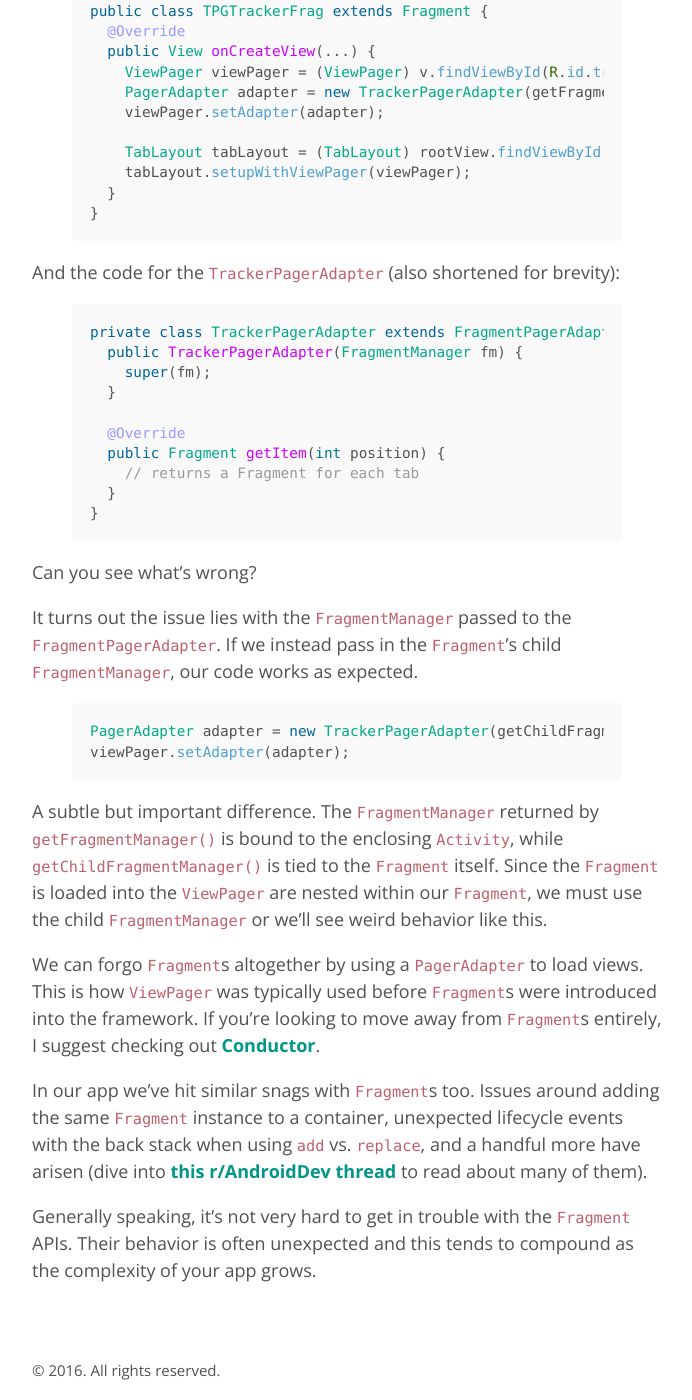
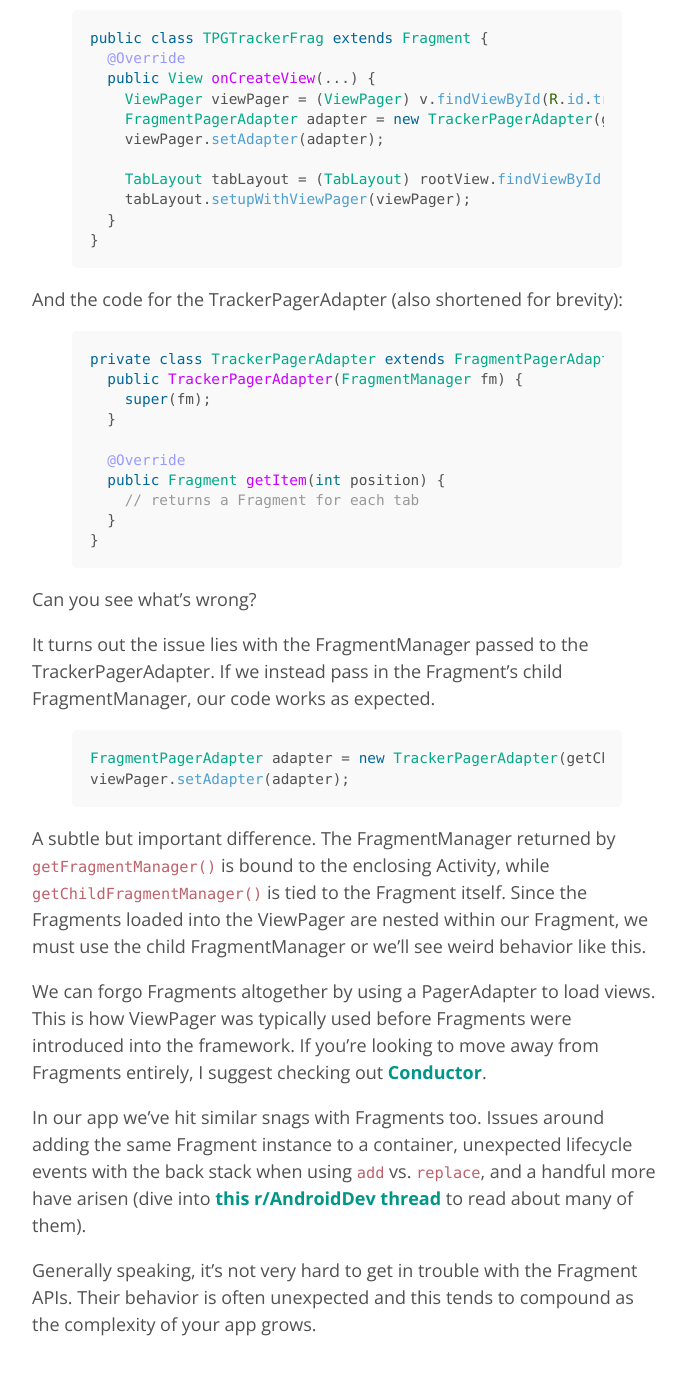
Before and after one commit to jpetitto/jpetitto.github.io, a Jekyll site: the page built from _posts/2016-10-23-fragments-hurt.md, in a window 1280 px wide and 1400 px high, scrolled down 1496 px. Shown: the whole window, without its empty margins (293-985 px from the left). Built offline with Jekyll 4.4.1, drawn with Linux system fonts in a browser that asks for light colours; comment, search, counter and statistics services are not loaded; some of the changed text lies outside the part shown.

Commit message:
Reduce syntax highlighting in Fragments article

```diff
--- a/_posts/2016-10-23-fragments-hurt.md
+++ b/_posts/2016-10-23-fragments-hurt.md
@@ -1,6 +1,6 @@
 ---
 layout: post
-title: Fragments, Don't Hurt Me
+title: Fragments, Don’t Hurt Me
 comments: true
 permalink: fragments-hurt
 ---
@@ -10,20 +10,20 @@ Here’s a screen I was recently working on for an app at work:
 
 <div style="text-align: center;"><img src="../assets/viewpager-good.png"></div>
 
-It’s built with a `Fragment` containing a `ViewPager`. Each page in the `ViewPager` is served by a `FragmentPagerAdapter`. Pretty straight forward stuff.
+It’s built with a Fragment containing a ViewPager. Each page in the ViewPager is served by a FragmentPagerAdapter. Pretty straight forward stuff.
 
-On first launch it works as expected, but if the enclosing `Activity` is destroyed, no pages get recreated by the `FragmentPagerAdapter`.<!-- excerpt.end -->
+On first launch it works as expected, but if the enclosing Activity is destroyed, no pages get recreated by the FragmentPagerAdapter.<!-- excerpt.end -->
 
 <div style="text-align: center;"><img src="../assets/viewpager-bad.png"></div>
 
-Here’s the code for creating the `ViewPager` (shortened for brevity):
+Here’s the code for creating the ViewPager (shortened for brevity):
 
 {% highlight java %}
 public class TPGTrackerFrag extends Fragment {
   @Override
   public View onCreateView(...) {
     ViewPager viewPager = (ViewPager) v.findViewById(R.id.tracker_view_pager);
-    PagerAdapter adapter = new TrackerPagerAdapter(getFragmentManager());
+    FragmentPagerAdapter adapter = new TrackerPagerAdapter(getFragmentManager());
     viewPager.setAdapter(adapter);
 
     TabLayout tabLayout = (TabLayout) rootView.findViewById(R.id.tracker_tabs);
@@ -32,7 +32,7 @@ public class TPGTrackerFrag extends Fragment {
 }
 {% endhighlight %}
 
-And the code for the `TrackerPagerAdapter` (also shortened for brevity):
+And the code for the TrackerPagerAdapter (also shortened for brevity):
 
 {% highlight java %}
 private class TrackerPagerAdapter extends FragmentPagerAdapter {
@@ -49,17 +49,17 @@ private class TrackerPagerAdapter extends FragmentPagerAdapter {
 
 Can you see what’s wrong?
 
-It turns out the issue lies with the `FragmentManager` passed to the `FragmentPagerAdapter`. If we instead pass in the `Fragment`'s child `FragmentManager`, our code works as expected.
+It turns out the issue lies with the FragmentManager passed to the TrackerPagerAdapter. If we instead pass in the Fragment’s child FragmentManager, our code works as expected.
 
 {% highlight java%}
-PagerAdapter adapter = new TrackerPagerAdapter(getChildFragmentManager());
+FragmentPagerAdapter adapter = new TrackerPagerAdapter(getChildFragmentManager());
 viewPager.setAdapter(adapter);
 {% endhighlight %}
 
-A subtle but important difference. The `FragmentManager` returned by `getFragmentManager()` is bound to the enclosing `Activity`, while `getChildFragmentManager()` is tied to the `Fragment` itself. Since the `Fragment` is loaded into the `ViewPager` are nested within our `Fragment`, we must use the child `FragmentManager` or we’ll see weird behavior like this.
+A subtle but important difference. The FragmentManager returned by `getFragmentManager()` is bound to the enclosing Activity, while `getChildFragmentManager()` is tied to the Fragment itself. Since the Fragments loaded into the ViewPager are nested within our Fragment, we must use the child FragmentManager or we’ll see weird behavior like this.
 
-We can forgo `Fragment`s altogether by using a `PagerAdapter` to load views. This is how `ViewPager` was typically used before `Fragment`s were introduced into the framework. If you’re looking to move away from `Fragment`s entirely, I suggest checking out [Conductor](https://github.com/bluelinelabs/Conductor).
+We can forgo Fragments altogether by using a PagerAdapter to load views. This is how ViewPager was typically used before Fragments were introduced into the framework. If you’re looking to move away from Fragments entirely, I suggest checking out [Conductor](https://github.com/bluelinelabs/Conductor).
 
-In our app we’ve hit similar snags with `Fragment`s too. Issues around adding the same `Fragment` instance to a container, unexpected lifecycle events with the back stack when using `add` vs. `replace`, and a handful more have arisen (dive into [this r/AndroidDev thread](https://www.reddit.com/r/androiddev/comments/53ca54/fragments_what_are_they_good_for/) to read about many of them).
+In our app we’ve hit similar snags with Fragments too. Issues around adding the same Fragment instance to a container, unexpected lifecycle events with the back stack when using `add` vs. `replace`, and a handful more have arisen (dive into [this r/AndroidDev thread](https://www.reddit.com/r/androiddev/comments/53ca54/fragments_what_are_they_good_for/) to read about many of them).
 
-Generally speaking, it’s not very hard to get in trouble with the `Fragment` APIs. Their behavior is often unexpected and this tends to compound as the complexity of your app grows.
+Generally speaking, it’s not very hard to get in trouble with the Fragment APIs. Their behavior is often unexpected and this tends to compound as the complexity of your app grows.
```
